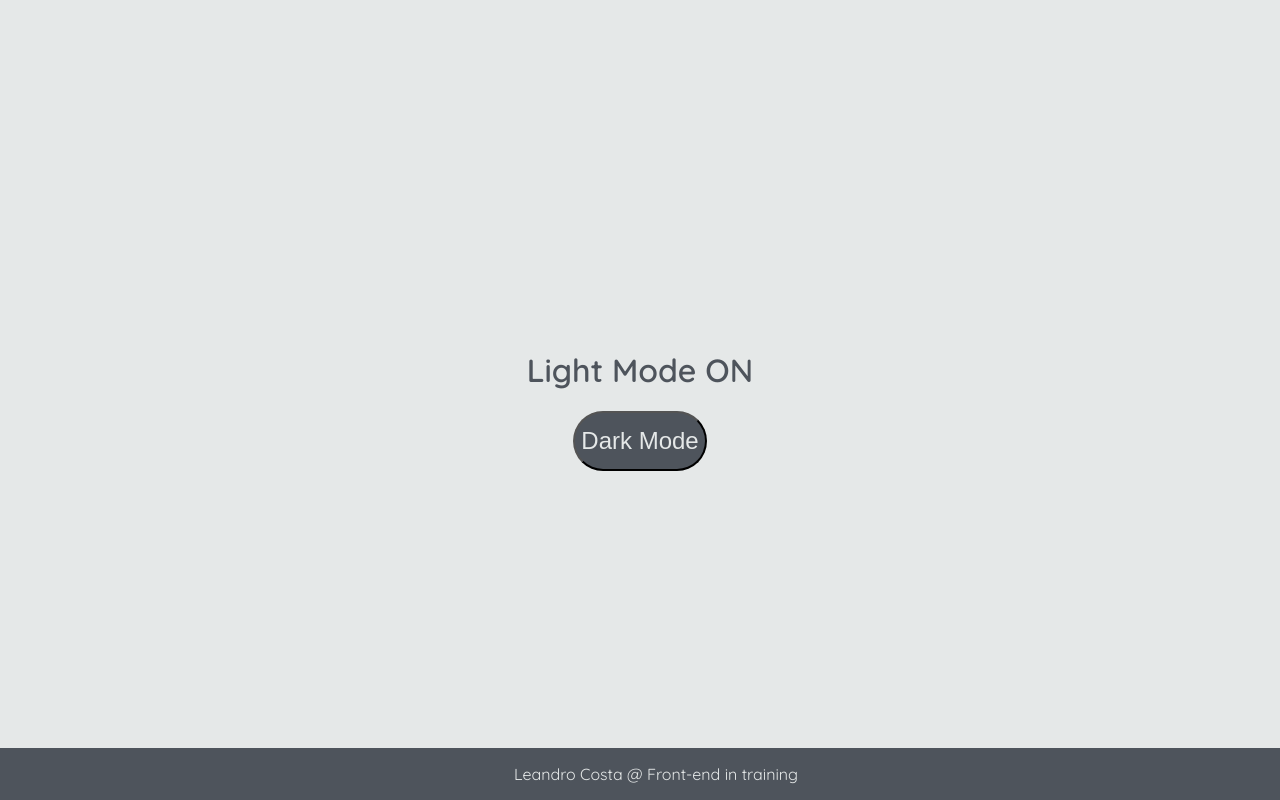
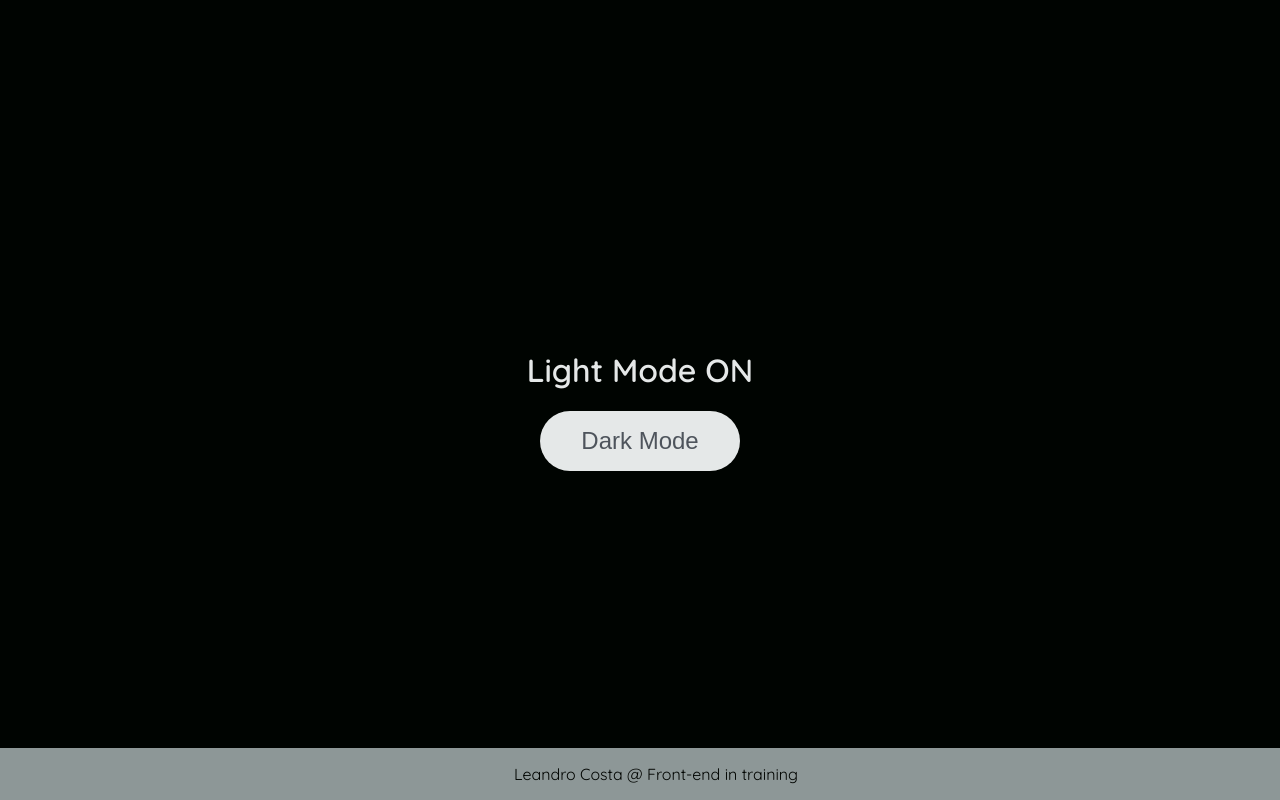
Before and after one commit to lcleandrocosta/manipulando-dom, a plain HTML site: page index.html in a window 1280 px wide. Both pictures are taken after a click on the button "Dark Mode". Drawn offline with Linux system fonts and the light colour scheme.

Commit message:
scriptjs

```diff
--- /dev/null
+++ b/assets/css/style.css
@@ -0,0 +1,63 @@
+@import url('https://fonts.googleapis.com/css2?family=Quicksand:wght@300;400;600&display=swap');
+
+body {
+	background-color: #e5e8e8;
+	color: #4e545c;
+	margin: 0;
+	font-family: 'Quicksand';
+}
+
+body.dark-mode {
+	background-color: #000401;
+	color: #e5e8e8;
+}
+
+main {
+	height: 100vh;
+	width: 100%;
+	display: flex;
+	flex-direction: column;
+	align-items: center;
+	justify-content: center;
+}
+
+footer {
+	width: 100%;
+	background-color: #4e545c;
+	padding: 16px;
+	color: #e5e8e8;
+	position: fixed;
+	bottom: 0;
+	text-align: center;
+	font-weight: 400;
+}
+
+footer.dark-mode {
+	background-color: #8d9797;
+	color: #000401;
+}
+
+button {
+	border-radius: 40px;
+	font-size: 1.5rem;
+	height: 60px;
+	width: 200px;
+	border: none;
+	background-color: #4e545c;
+	color: #e5e8e8;
+	transition: all 0.5s linear;
+}
+
+button:hover {
+	background-color: #000401;
+}
+
+button.dark-mode {
+	background-color: #e5e8e8;
+	color: #4e545c;
+}
+
+button.dark-mode:hover {
+	background-color: #4e545c;
+	color: #e5e8e8;
+}
--- /dev/null
+++ b/assets/js/script.js
@@ -0,0 +1,18 @@
+function changeMode(){
+    changeClasses();
+    changeText();
+}
+
+function changeClasses(){
+    button.classList.toggle('dark-mode');
+    h1.classList.toggle('dark-mode');
+    body.classList.toggle('dark-mode');
+    footer.classList.toggle('dark-mode');
+}
+
+const button = document.getElementById('mode-selector');
+const h1 = document.getElementById('page-title');
+const body = document.getElementsByTagName('body')[0];
+const footer = document.getElementsByTagName('footer')[0];
+
+button.addEventListener('click', changeMode);
--- a/assets/style.css
+++ /dev/null
@@ -1,63 +0,0 @@
-@import url('https://fonts.googleapis.com/css2?family=Quicksand:wght@300;400;600&display=swap');
-
-body{
-    background-color:#e5e8e8;
-    color:#4e545c;
-    margin: 0;
-    font-family: 'Quicksand';
-}
-
-body .dark-mode{
-    background-color: #000401;
-    color: #e5e8e8;
-}
-
-main{
-    height: 100vh;
-    width: 100%;
-    display: flex;
-    flex-direction: column;
-    align-items: center;
-    justify-content: center;
-}
-
-footer{
-    width: 100%;
-    background-color: #4e545c;
-    padding: 16px;
-    color: #e5e8e8;
-    position: fixed;
-    bottom: 0;
-    text-align: center;
-    font-weight: 400;
-}
-
-footer .dark-mode{
-    background-color: #8d9797;
-    color:  #000401;
-}
-
-button{
-    border-radius: 40px;
-    font-size: 1.5rem;
-    height: 60px;
-    width: 200px
-    border: none;
-    background-color: #4e545c;
-    color: #e5e8e8;
-    transition: all 0,5s linear;
-}
-
-button:hover{
-    background-color: #000401;
-}
-
-button .dark-mode{
-    background-color: #4e545c;
-    color: #e5e8e8;
-}
-
-button .dark-mode:hover{
-    background-color: #4e545c;
-    color: #e5e8e8;
-}
--- a/index.html
+++ b/index.html
@@ -4,15 +4,16 @@
     <meta charset="UTF-8">
     <meta http-equiv="X-UA-Compatible" content="IE=edge">
     <meta name="viewport" content="width=device-width, initial-scale=1.0">
-    <link rel="stylesheet" href="assets/style.css">
+    <link rel="stylesheet" href="assets/css/style.css">
     <title>Dark Mode and Light Mode</title>
 </head>
 <body>
     <main>
-        <h1>Light Mode ON</h1>
-        <button>Dark Mode</button>
+        <h1 id="page-title">Light Mode ON</h1>
+        <button aria-label="selecionar-modo" id="mode-selector">Dark Mode</button>
     </main>
 
     <footer>Leandro Costa @ Front-end in training</footer>
+    <script src="assets/js/script.js"></script>
 </body>
 </html>
```
